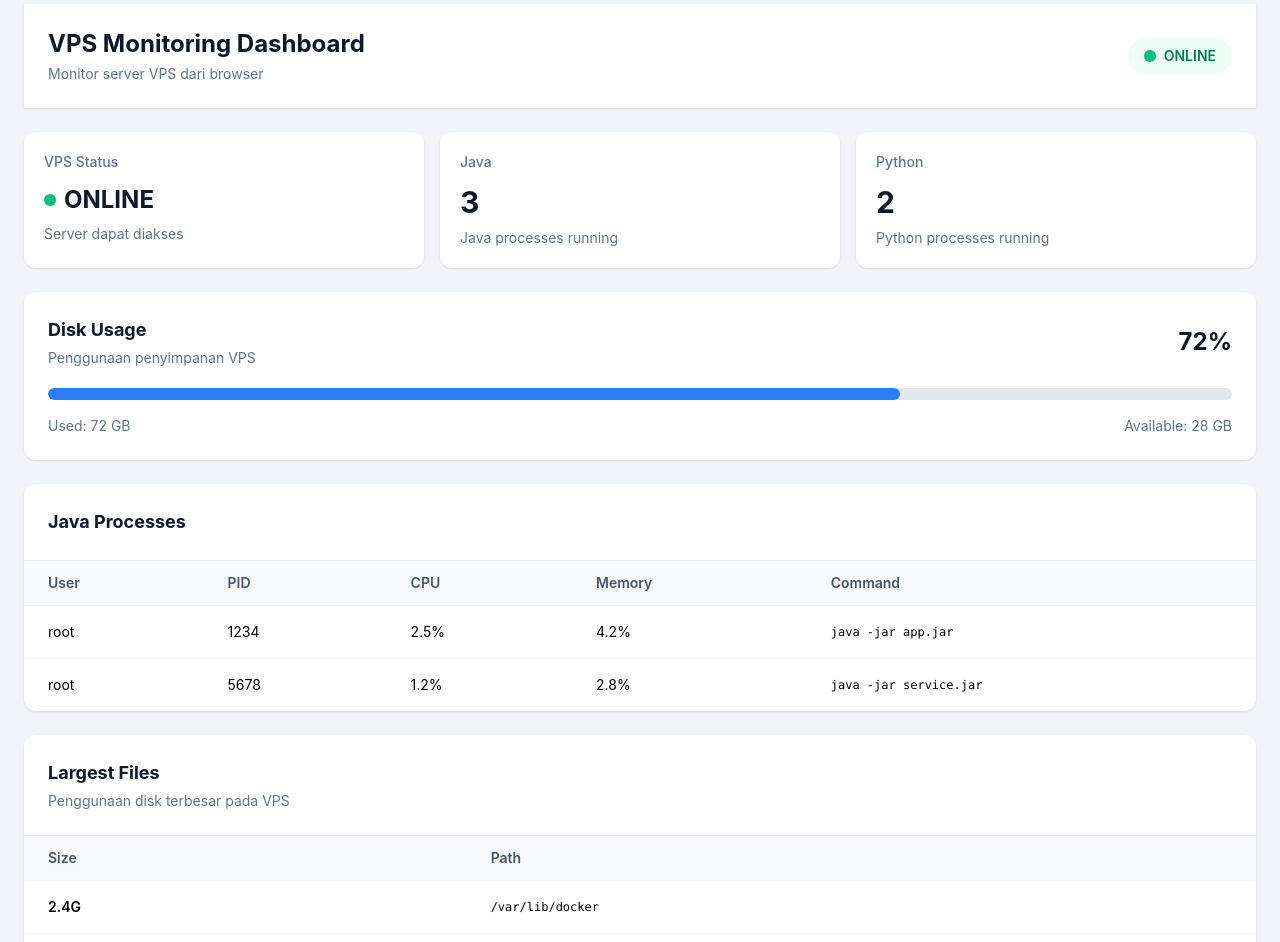
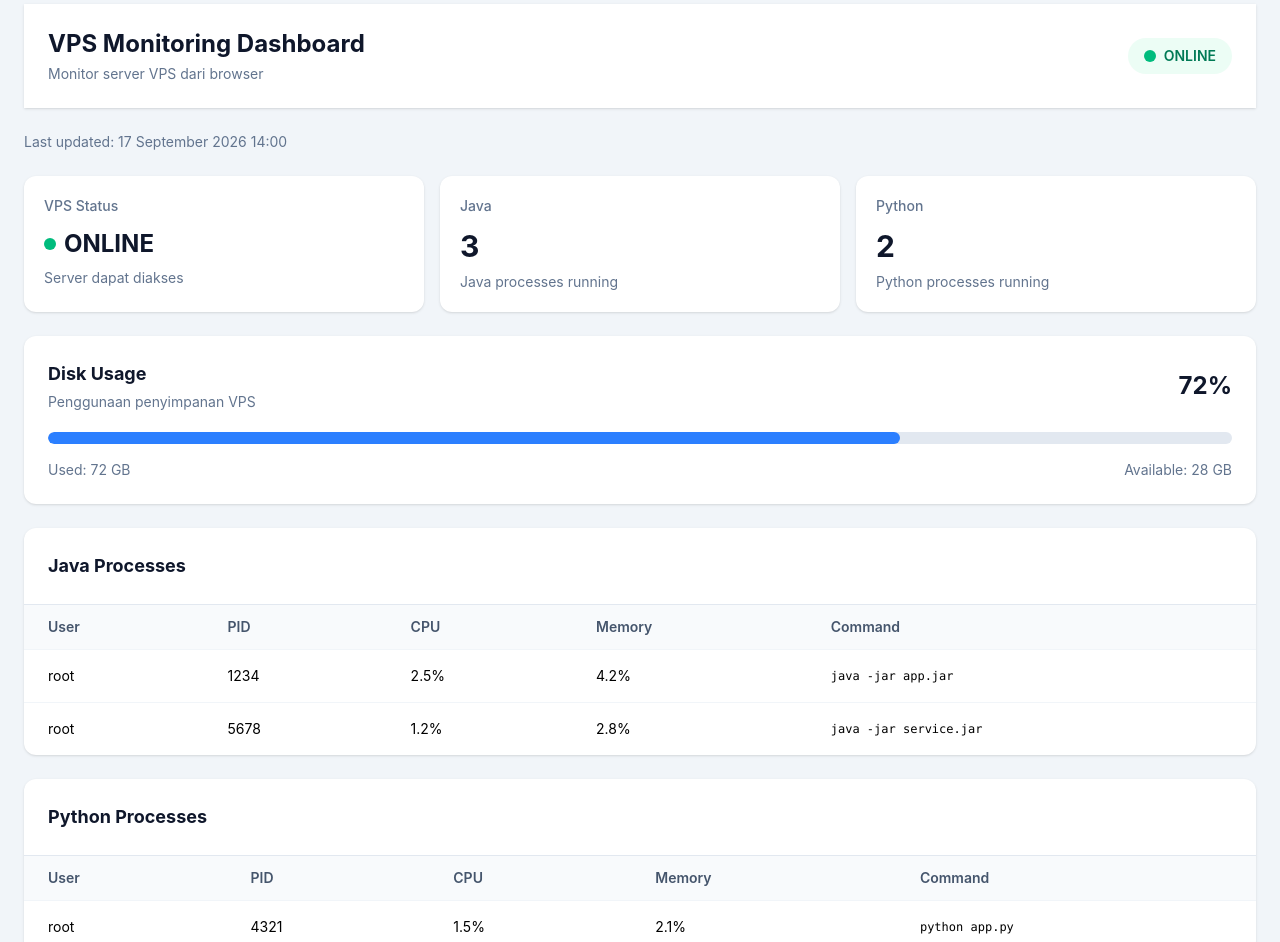
Before and after one commit to Idhamyahya/server-monitoring-dashboard, a React app in the folder frontend/: page / in a window 1280 px wide. Shown: the part 20-962 px from the top of the page. Built offline with nearby package versions, Linux system fonts and the light colour scheme; the HTML template or start-up script is replaced by a standard one.

Commit message:
tambah info waktu update

```diff
--- a/frontend/src/pages/Dashboard.jsx
+++ b/frontend/src/pages/Dashboard.jsx
@@ -22,6 +22,15 @@ function Dashboard() {
       command: "java -jar service.jar",
     },
   ];
+  const pythonProcesses = [
+    {
+      user: "root",
+      pid: 4321,
+      cpu: "1.5%",
+      memory: "2.1%",
+      command: "python app.py",
+    },
+  ];
 
   const largestFiles = [
     {
@@ -42,7 +51,9 @@ function Dashboard() {
     <main className="min-h-screen bg-slate-100 p-4 md:p-6">
       <div className="mx-auto max-w-7xl space-y-6">
         <Header />
-
+        <p className="text-sm text-slate-500">
+          Last updated: 17 September 2026 14:00
+        </p>
         <section className="grid gap-4 md:grid-cols-3">
           <StatusCard
             title="VPS Status"
@@ -67,6 +78,7 @@ function Dashboard() {
         <DiskCard usePercent={72} used="72 GB" available="28 GB" />
 
         <ProcessTable title="Java Processes" processes={javaProcesses} />
+        <ProcessTable title="Python Processes" processes={pythonProcesses} />
 
         <LargestFilesTable files={largestFiles} />
       </div>
```
